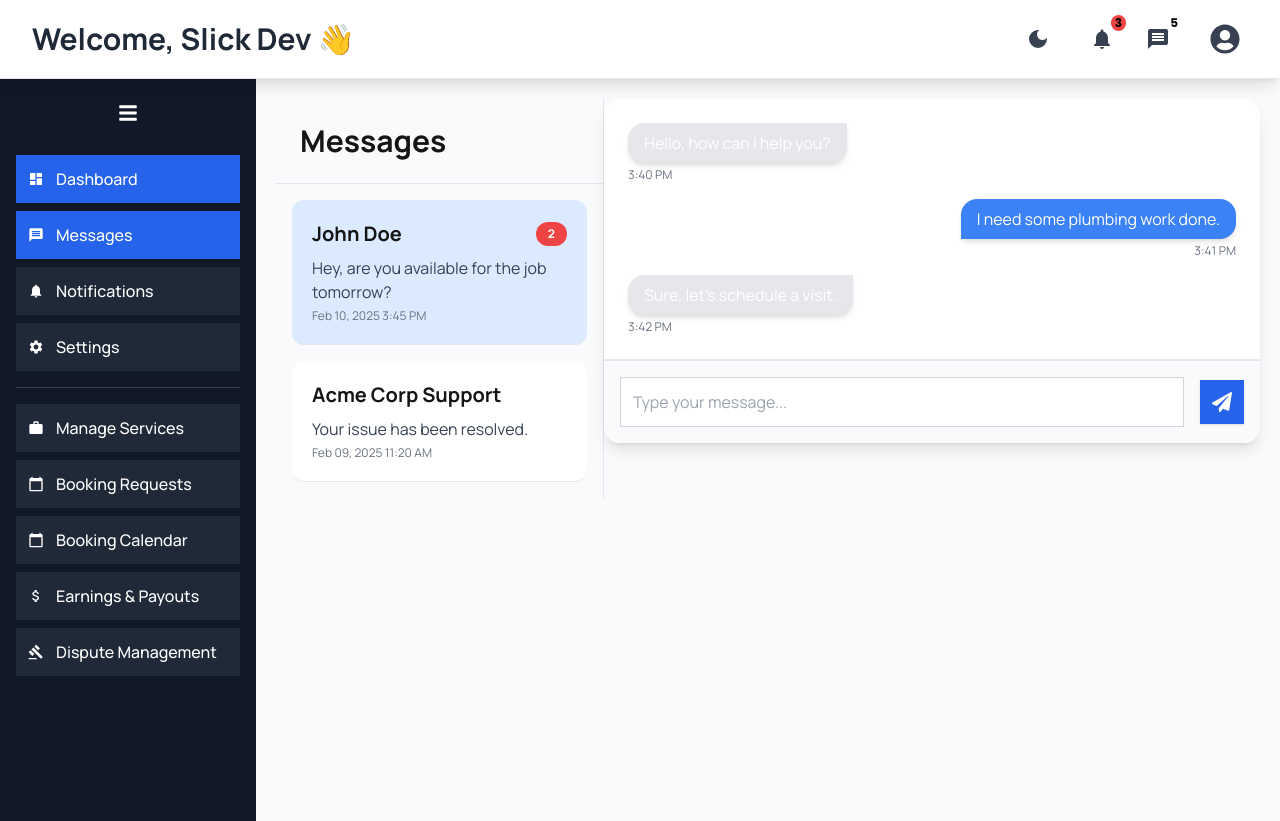
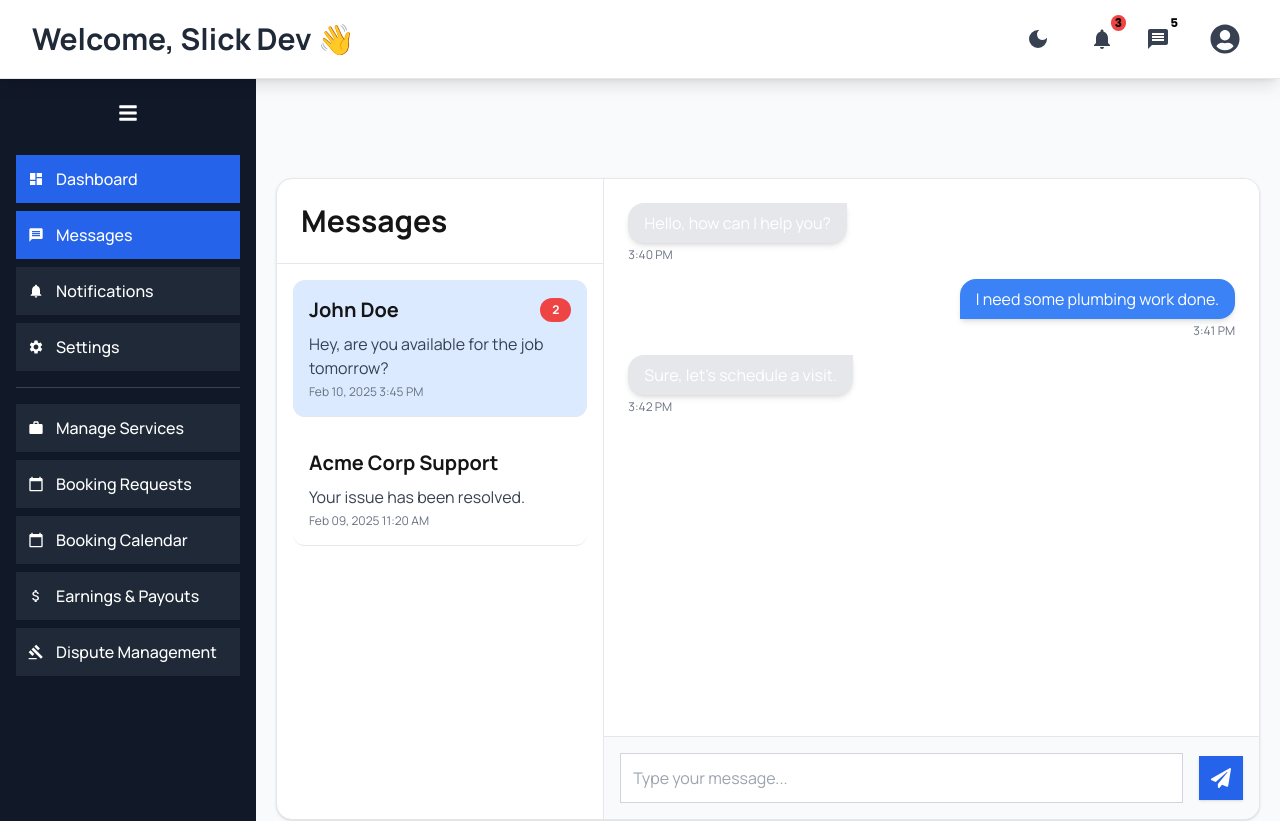
Before and after one commit to mayor-style/servijoy, a React (Vite) app: page /dashboard/messages in a window 1280 px wide. Shown: the top 821 px of the page. Built offline with nearby package versions, Linux system fonts and the light colour scheme.

Commit message:
adjusted the nav bar icon

```diff
--- a/src/components/dashboard/DashboardHeader.jsx
+++ b/src/components/dashboard/DashboardHeader.jsx
@@ -32,7 +32,7 @@ const DashboardHeader = ({ toggleSidebar }) => {
       </button>
 
       {/* Welcome Message */}
-      <h1 className="text-xl md:text-3xl font-bold text-gray-800 dark:text-white">
+      <h1 className="text-lg xs:text-xl md:text-3xl font-bold text-gray-800 dark:text-white">
         Welcome, {user?.name || "User"} 👋
       </h1>
 
--- a/src/components/dashboard/DashboardSidebar.jsx
+++ b/src/components/dashboard/DashboardSidebar.jsx
@@ -21,7 +21,7 @@ const Sidebar = () => {
       {/* Hamburger Menu Button - Visible on small screens */}
       <button
         onClick={toggleMenu}
-        className=" fixed top-4 left-4 z-50
+        className=" fixed top-5 left-4 z-50
         md:hidden p-2 rounded-full hover:bg-gray-200 dark:hover:bg-gray-700 transition-colors
         "
       >
--- a/src/pages/Dashboard/common/MessagesPage.jsx
+++ b/src/pages/Dashboard/common/MessagesPage.jsx
@@ -54,7 +54,7 @@ const Messages = () => {
     const newMessage = {
       id: Date.now(), // Unique id
       text,
-      time: new Date().toLocaleTimeString([], { hour: '2-digit', minute: '2-digit' }),
+      time: new Date().toLocaleTimeString([], { hour: "2-digit", minute: "2-digit" }),
       isOwn: true,
     };
 
@@ -74,9 +74,11 @@ const Messages = () => {
   };
 
   return (
-    <div className="min-h-screen px-0 dark:bg-gray-900 flex flex-col md:flex-row">
+    <div className="min-h-screen dark:bg-gray-900 flex items-center justify-center ">
+      <div className="w-full max-w-7xl dark:border-gray-700 bg-white scrollbar-thin scrollbar-thumb-gray-500 scrollbar-track-gray-300  dark:bg-gray-800 rounded-2xl border shadow overflow-hidden ">
+        <div className="flex flex-col md:flex-row h-[80vh]">
           {/* Sidebar: Conversation List */}
-      <div className="md:w-1/3 border-r dark:border-gray-700 h-full overflow-y-auto">
+          <div className="md:w-1/3 border-r dark:border-gray-700 h-full scrollbar-thin scrollbar-thumb-gray-500 scrollbar-track-gray-300  overflow-y-auto">
             <div className="p-6 border-b dark:border-gray-700">
               <h1 className="text-3xl font-bold dark:text-white">Messages</h1>
             </div>
@@ -88,17 +90,21 @@ const Messages = () => {
           </div>
 
           {/* Chat Window */}
-      <div className="md:w-2/3 h-full">
+          <div className="md:w-2/3 h-full flex flex-col">
             {activeConversation ? (
               <ChatWindow
                 messages={activeConversation.messages}
                 onSendMessage={handleSendMessage}
               />
             ) : (
+              <div className="flex-grow flex items-center justify-center">
                 <p className="p-6 text-center text-gray-500 dark:text-gray-300">
                   Select a conversation to start chatting.
                 </p>
+              </div>
             )}
+          </div>
+        </div>
       </div>
     </div>
   );
--- a/src/pages/Dashboard/common/MessagesSections/ChatInput.jsx
+++ b/src/pages/Dashboard/common/MessagesSections/ChatInput.jsx
@@ -12,7 +12,7 @@ const ChatInput = ({ onSend }) => {
   };
 
   return (
-    <div className="flex items-center p-4 border-t dark:border-gray-700 bg-gray-50 dark:bg-gray-800">
+    <div className="flex items-center p-4 bg-gray-50 dark:bg-gray-800 border-t dark:border-gray-700">
       <input
         type="text"
         value={message}
--- a/src/pages/Dashboard/common/MessagesSections/ChatMessage.jsx
+++ b/src/pages/Dashboard/common/MessagesSections/ChatMessage.jsx
@@ -4,7 +4,7 @@ const ChatMessage = ({ message, isOwn }) => {
   return (
     <div className={`flex flex-col ${isOwn ? "items-end" : "items-start"} mb-4`}>
       <div
-        className={`px-4 py-2 max-w-lg break-words rounded-2xl shadow-md transition transform hover:scale-105
+        className={`px-4 py-2 max-w-lg break-words rounded-2xl shadow-md
           ${isOwn
             ? "bg-blue-500 text-white rounded-bl-none"
             : "bg-gray-200 text-black rounded-tr-none"}
--- a/src/pages/Dashboard/common/MessagesSections/ChatWindow.jsx
+++ b/src/pages/Dashboard/common/MessagesSections/ChatWindow.jsx
@@ -1,13 +1,21 @@
-// File: components/messages/ChatWindow.jsx
-import React from "react";
+import React, { useEffect, useRef } from "react";
 import ChatMessage from "./ChatMessage";
 import ChatInput from "./ChatInput";
 
 const ChatWindow = ({ messages, onSendMessage }) => {
+  const messagesEndRef = useRef(null);
+
+  // Auto-scroll to the bottom whenever new messages arrive
+  useEffect(() => {
+    if (messagesEndRef.current) {
+      messagesEndRef.current.scrollIntoView({ behavior: "smooth" });
+    }
+  }, [messages]);
+
   return (
-    <div className="flex flex-col h-full bg-white dark:bg-gray-900 rounded-2xl shadow-lg overflow-hidden">
+    <div className="flex flex-col h-full bg-white dark:bg-gray-900">
       {/* Messages Area */}
-      <div className="flex-grow overflow-y-auto p-6 space-y-4 scrollbar-thin scrollbar-thumb-gray-400 scrollbar-track-gray-200 dark:scrollbar-thumb-gray-600 dark:scrollbar-track-gray-800">
+      <div className="flex-grow scrollbar-thin scrollbar-thumb-gray-500 scrollbar-track-gray-300  overflow-y-auto p-6 space-y-4">
         {messages.length === 0 ? (
           <p className="text-center text-gray-500 dark:text-gray-300">
             No messages yet.
@@ -17,11 +25,10 @@ const ChatWindow = ({ messages, onSendMessage }) => {
             <ChatMessage key={msg.id} message={msg} isOwn={msg.isOwn} />
           ))
         )}
+        <div ref={messagesEndRef} />
       </div>
       {/* Input Area */}
-      <div className="border-t dark:border-gray-700">
-        <ChatInput onSend={onSendMessage} />
-      </div>
+      <ChatInput onSend={onSendMessage} />
     </div>
   );
 };
--- a/src/pages/Dashboard/common/MessagesSections/ConversationItem.jsx
+++ b/src/pages/Dashboard/common/MessagesSections/ConversationItem.jsx
@@ -4,7 +4,7 @@ const ConversationItem = ({ conversation, isActive, onSelect }) => {
   return (
     <div
       onClick={() => onSelect(conversation.id)}
-      className={`p-5 rounded-xl cursor-pointer transition-all transform hover:scale-105 border-b border-gray-200 dark:border-gray-700 ${
+      className={`p-4 rounded-xl cursor-pointer transition-all transform hover:scale-105 border-b border-gray-200 dark:border-gray-700 ${
         isActive
           ? "bg-blue-100 dark:bg-blue-900"
           : "bg-white dark:bg-gray-900 hover:bg-gray-50 dark:hover:bg-gray-800"
--- a/src/pages/Dashboard/common/MessagesSections/ConversationList.jsx
+++ b/src/pages/Dashboard/common/MessagesSections/ConversationList.jsx
@@ -1,10 +1,9 @@
-// File: components/messages/ConversationList.jsx
 import React from "react";
 import ConversationItem from "./ConversationItem";
 
 const ConversationList = ({ conversations, activeConversationId, onSelectConversation }) => {
   return (
-    <div className="overflow-y-auto h-full p-4 space-y-4 scrollbar-thin scrollbar-thumb-gray-400 scrollbar-track-gray-200 dark:scrollbar-thumb-gray-600 dark:scrollbar-track-gray-800">
+    <div className="overflow-y-auto scrollbar-thin scrollbar-thumb-gray-500 scrollbar-track-gray-300  h-full p-4 space-y-4">
       {conversations.length === 0 ? (
         <p className="p-4 text-center text-gray-500 dark:text-gray-300">No conversations found.</p>
       ) : (
```
Lines whose indentation alone changed are shown as unchanged.
